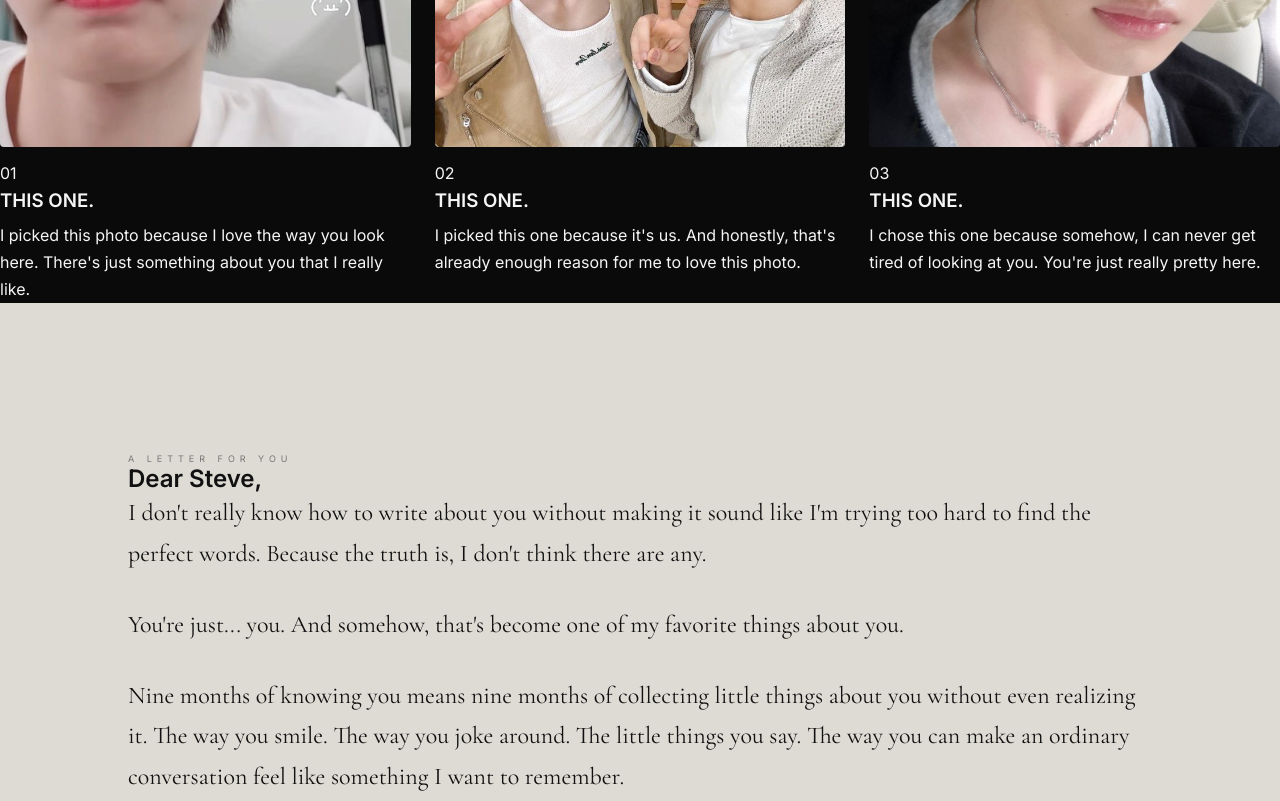
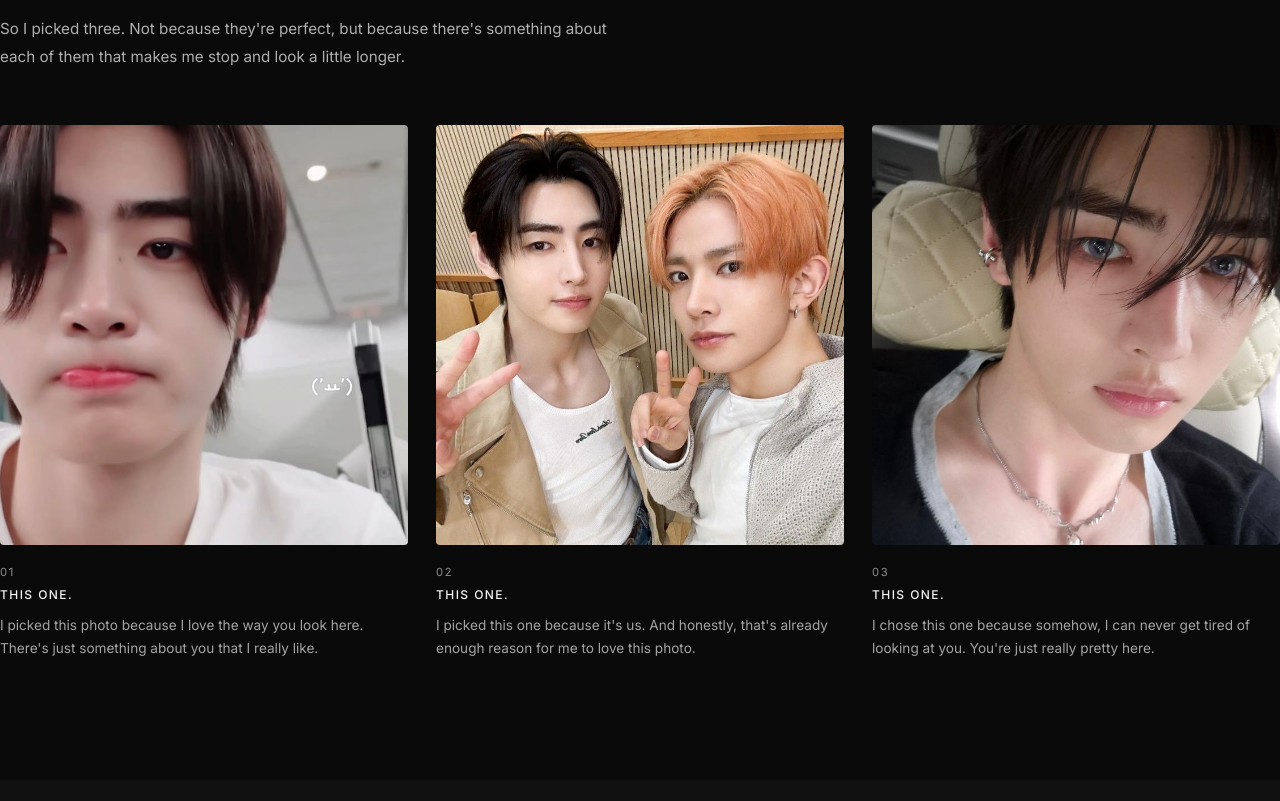
Before and after one commit to demenscousz-stack/the-ninth-chapter, a plain HTML site: page index.html in a window 1280 px wide. Shown: the part 4541-5342 px from the top of the page. Drawn offline with nearby package versions, Linux system fonts and the light colour scheme.

Commit message:
Update style.css

```diff
--- a/style.css
+++ b/style.css
@@ -941,3 +941,109 @@ article {
         max-height: 520px;
     }
 }
+/* =========================
+   CHAPTER IV PHOTO SECTION
+========================= */
+
+.photos {
+    padding-top: 120px;
+    padding-bottom: 120px;
+}
+
+.photos h2 {
+    font-family: inherit;
+    font-size: clamp(2.5rem, 6vw, 5rem);
+    line-height: 0.95;
+    letter-spacing: -0.04em;
+    font-weight: 400;
+    margin: 18px 0 30px;
+}
+
+.photos > p {
+    max-width: 620px;
+    font-family: inherit;
+    font-size: 0.95rem;
+    line-height: 1.8;
+    opacity: 0.7;
+    margin-bottom: 18px;
+}
+
+.photo-grid {
+    display: grid;
+    grid-template-columns: repeat(3, 1fr);
+    gap: 28px;
+    margin-top: 55px;
+}
+
+.photo-card {
+    font-family: inherit;
+}
+
+.photo-card img {
+    width: 100%;
+    height: 420px;
+    object-fit: cover;
+    display: block;
+    margin-bottom: 20px;
+}
+
+.photo-card span {
+    font-size: 0.7rem;
+    letter-spacing: 0.15em;
+    opacity: 0.55;
+}
+
+.photo-card h3 {
+    font-family: inherit;
+    font-size: 0.75rem;
+    font-weight: 500;
+    letter-spacing: 0.12em;
+    margin: 8px 0 12px;
+}
+
+.photo-card p {
+    font-family: inherit;
+    font-size: 0.85rem;
+    line-height: 1.7;
+    opacity: 0.65;
+    margin: 0;
+}
+
+/* MOBILE */
+
+@media (max-width: 768px) {
+
+    .photos {
+        padding-top: 90px;
+        padding-bottom: 90px;
+    }
+
+    .photos h2 {
+        font-size: 2.8rem;
+    }
+
+    .photo-grid {
+        grid-template-columns: 1fr;
+        gap: 55px;
+        margin-top: 40px;
+    }
+
+    .photo-card img {
+        height: auto;
+        max-height: 520px;
+    }
+
+}
+/* LETTER BACKGROUND FIX */
+
+.letter-section {
+    background: #111;
+    color: #f5f5f5;
+    padding: 100px 0;
+}
+
+.letter-section h2,
+.letter-section p,
+.letter-section .eyebrow {
+    color: #f5f5f5;
+}
```
